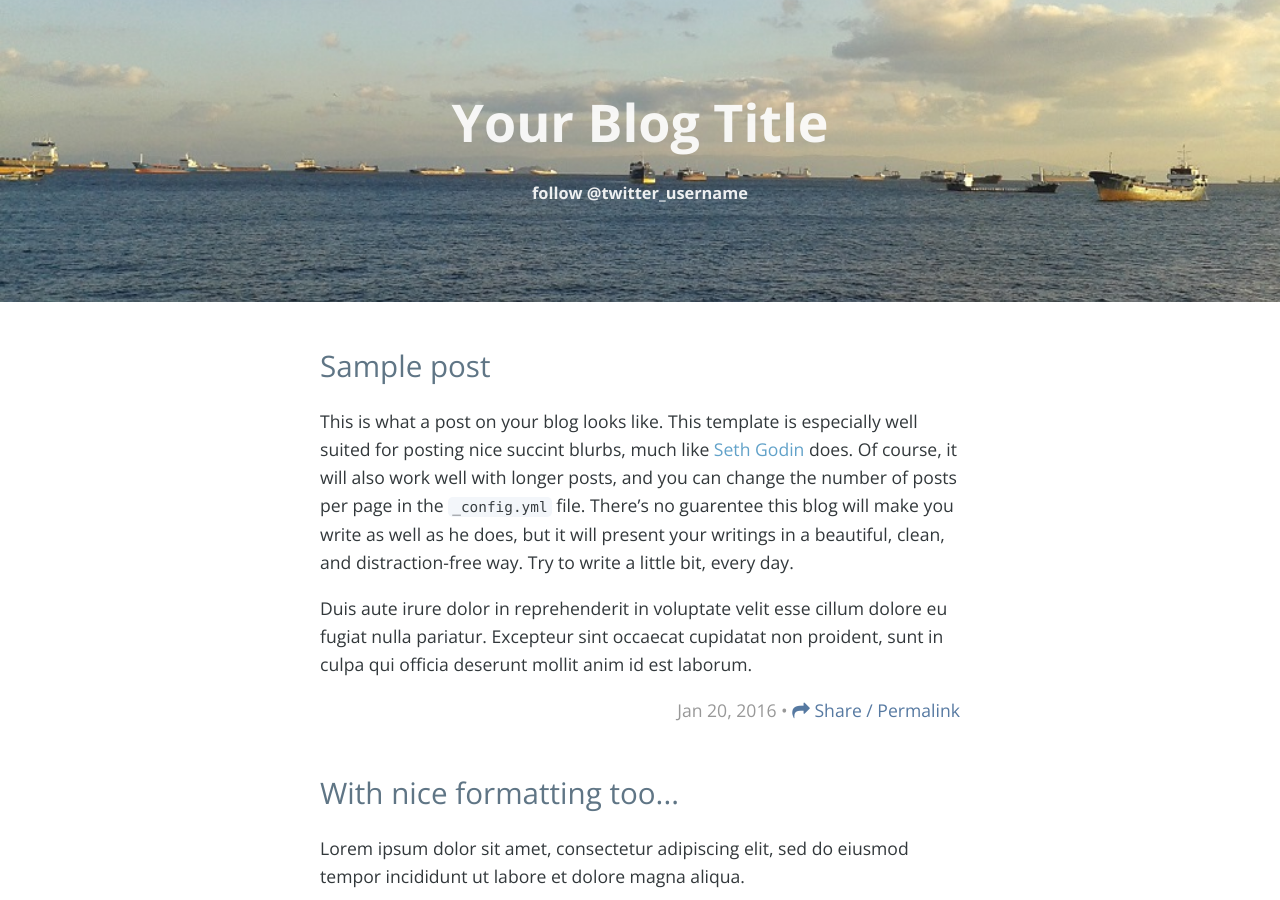
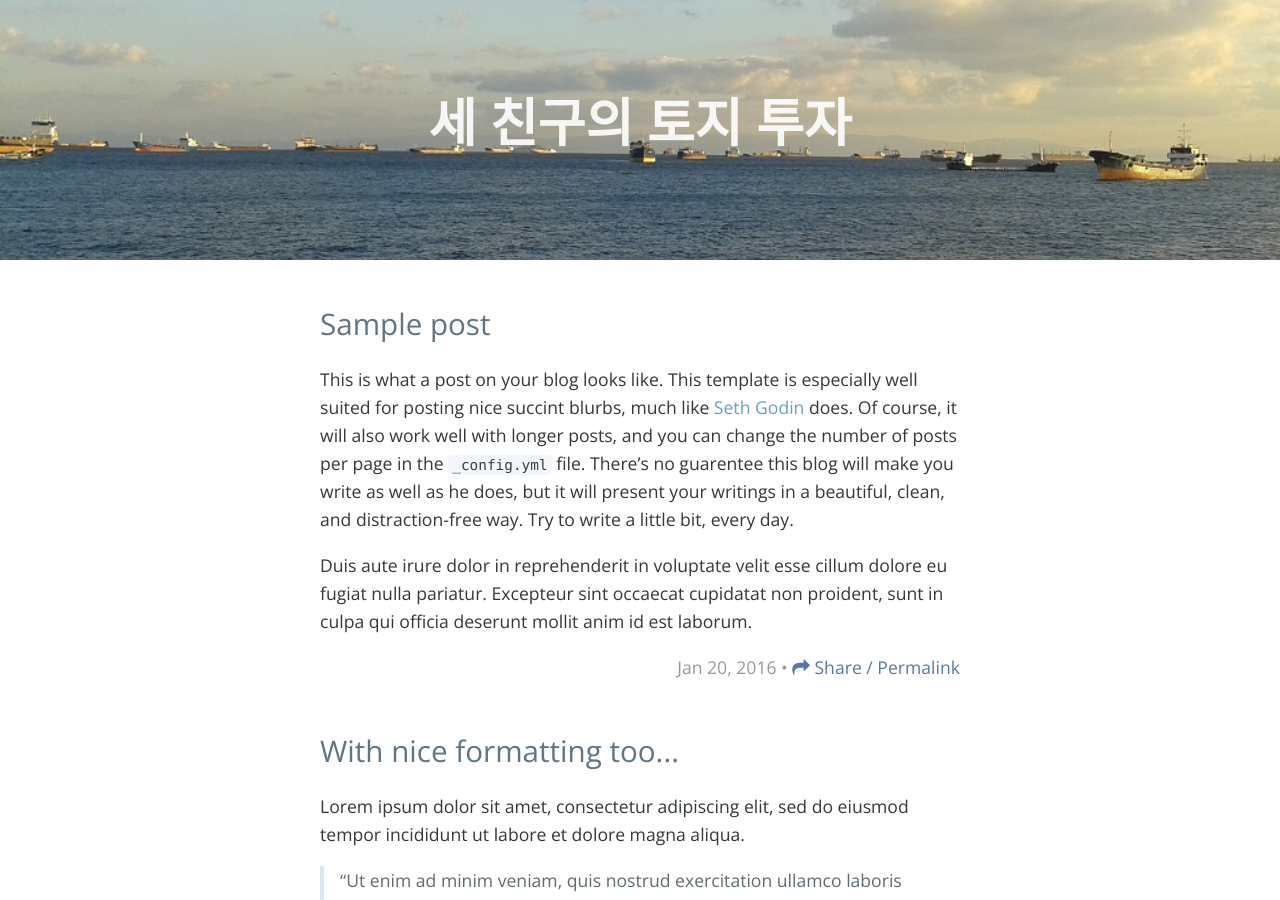
Before and after one commit to leetop81/leetop81.github.io, a Jekyll site: the page built from index.html, in a window 1280 px wide and 900 px high. Built offline with Jekyll 4.4.1, drawn with Linux system fonts in a browser that asks for light colours; nearby versions of some CDN libraries; the list of posts is cut into pages by our own code; comment, search, counter and statistics services are not loaded.

Commit message:
config changed

```diff
--- a/_config.yml
+++ b/_config.yml
@@ -6,12 +6,12 @@
 # 'jekyll serve'. If you change this file, please restart the server process.
 
 # Site settings
-title: Your Blog Title
+title: 세 친구의 토지 투자
 description: '' # write a nice description for your blog
 baseurl: '' # the subpath of your site, e.g. /blog
 url: '' # the base hostname & protocol for your site http://www.example.com
 # google_analytics: 'UA-XXXXXX-X'
-twitter_username: 'twitter_username'
+# twitter_username: 'twitter_username'
 
 # Build settings
 markdown: kramdown
```
